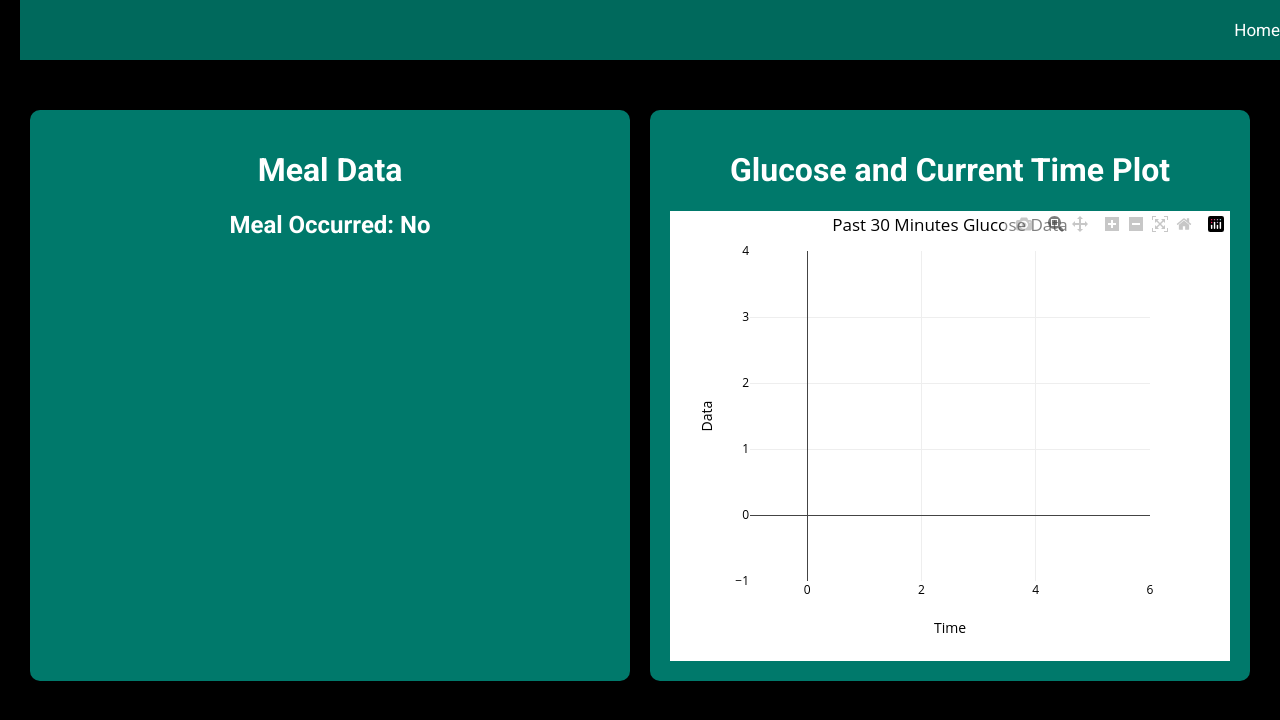
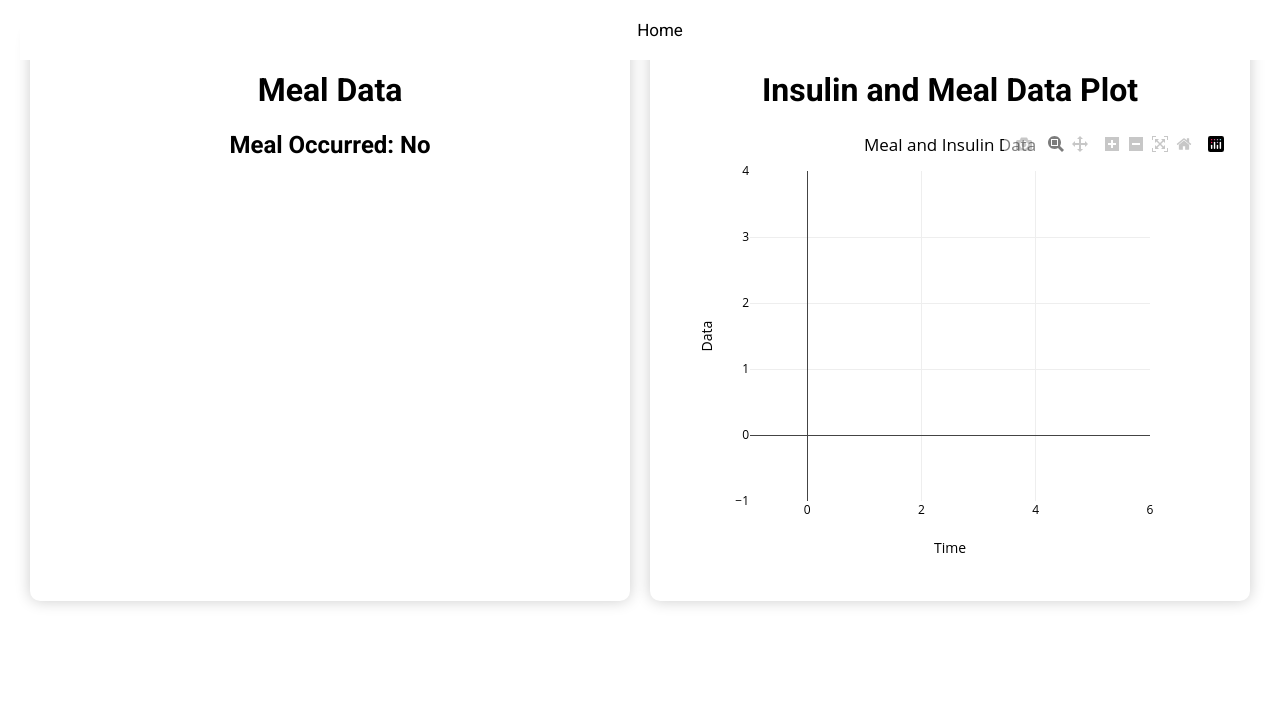
Before and after one commit to karthikb19/HooHacks2024, a Flask app: template templates/user.html in a window 1280 px wide. Shown: the top 720 px of the page. Run offline with Flask 3, Linux system fonts and the light colour scheme; the template is opened without the code that fills it, so the values that code supplies are empty; some libraries are stand-ins or nearby versions.

Commit message:
recent changes

```diff
--- a/templates/user.html
+++ b/templates/user.html
@@ -8,22 +8,22 @@
     <style>
         body {
             font-family: 'Roboto', sans-serif;
-            background: #000; /* Black background */
+            background: #fff; /* Black background */
             color: #000; /* Black text for better contrast */
             margin: 0;
             padding: 20px;
         }
         .navbar {
-            background-color: #00695c; /* Slightly lighter green for the navbar */
+            background-color: #fff; /* Slightly lighter green for the navbar */
             overflow: hidden;
             position: fixed; /* Navbar fixed at the top */
             top: 0;
             width: 100%;
             padding: 20px 0;
-            text-align: right;
+            text-align: center;
         }
         .navbar a {
-            color: white;
+            color: black;
             padding: 14px 20px;
             text-decoration: none;
             font-size: 17px;
@@ -31,17 +31,15 @@
         .container {
             display: flex;
             justify-content: space-between; /* Arrange content in two columns */
-            color: #fff; /* Ensuring text color is white for visibility */
-            padding-top: 80px; /* Padding to ensure content is not hidden behind the navbar */
+            color: #000; /* Ensuring text color is black for visibility */
         }
         .column {
             flex: 50%; /* Adjust to control column width */
-            background: #00796b; /* Dark green background for the columns */
+            background: #fff; /* White background */
             padding: 20px;
             margin: 10px; /* Space between columns */
             border-radius: 10px; /* Rounded corners */
             box-shadow: 0 0 15px rgba(0, 0, 0, 0.2);
-            color: #fff; /* Text color changed to white for better visibility */
         }
         h1, h2 {
             text-align: center;
@@ -61,7 +59,7 @@
             {% endif %}
         </div>
         <div class="column">
-            <h1>Glucose and Current Time Plot</h1>
+            <h1>Insulin and Meal Data Plot</h1>
             <div id="plot"></div>
         </div>
     </div>
@@ -73,7 +71,7 @@
           type: 'scatter',
           mode: 'lines+markers',
           marker: {
-              color: '000', // Marker color
+              color: 'lightblue', // Marker color
               size: 8
           },
           line: {
@@ -86,7 +84,7 @@
       var data = [trace];
 
       var layout = {
-          title: 'Past 30 Minutes Glucose Data ',
+          title: 'Meal and Insulin Data',
           plot_bgcolor: '#fff',
           paper_bgcolor: '#fff',
           font: { color: '#000' },
```
